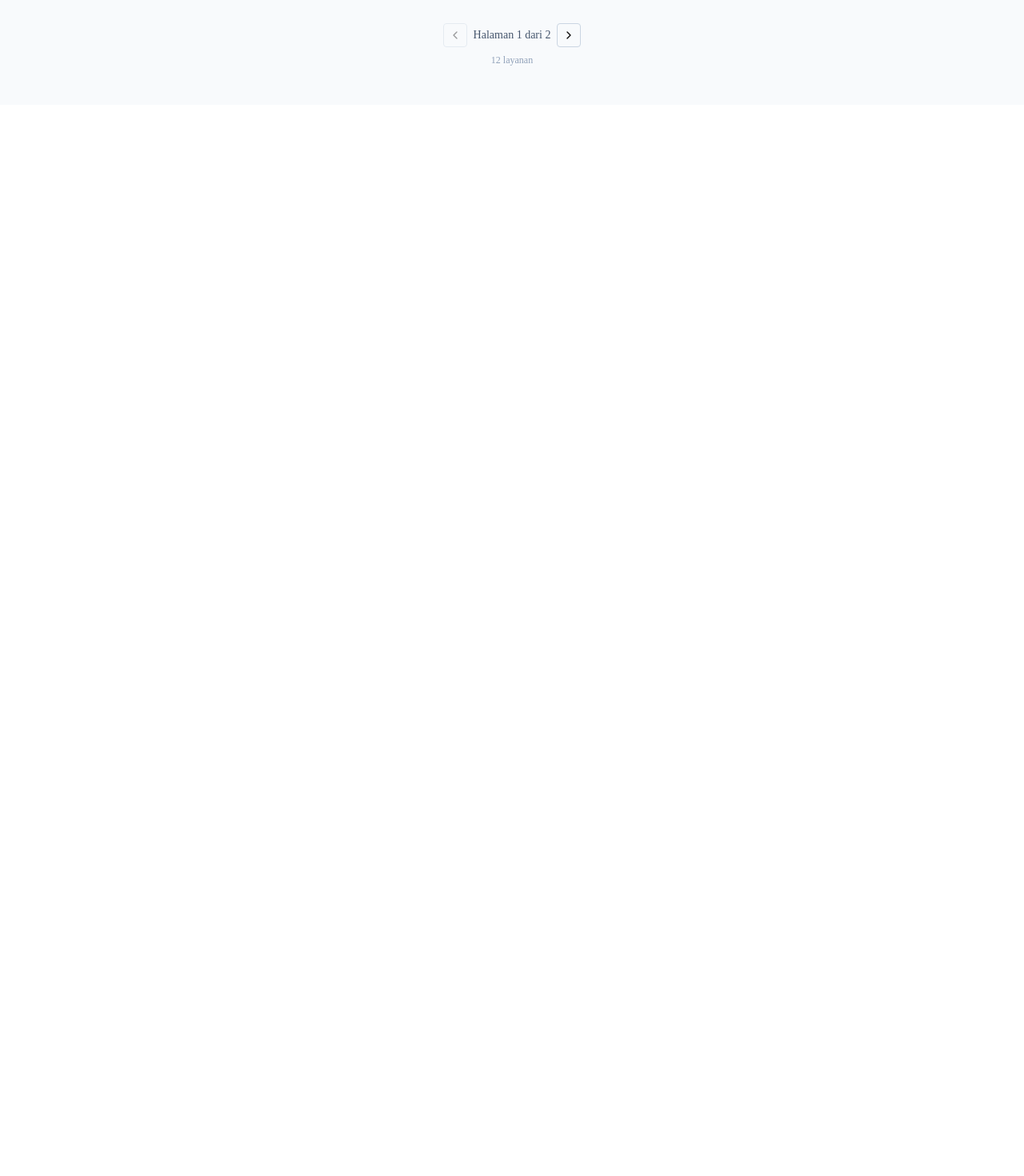
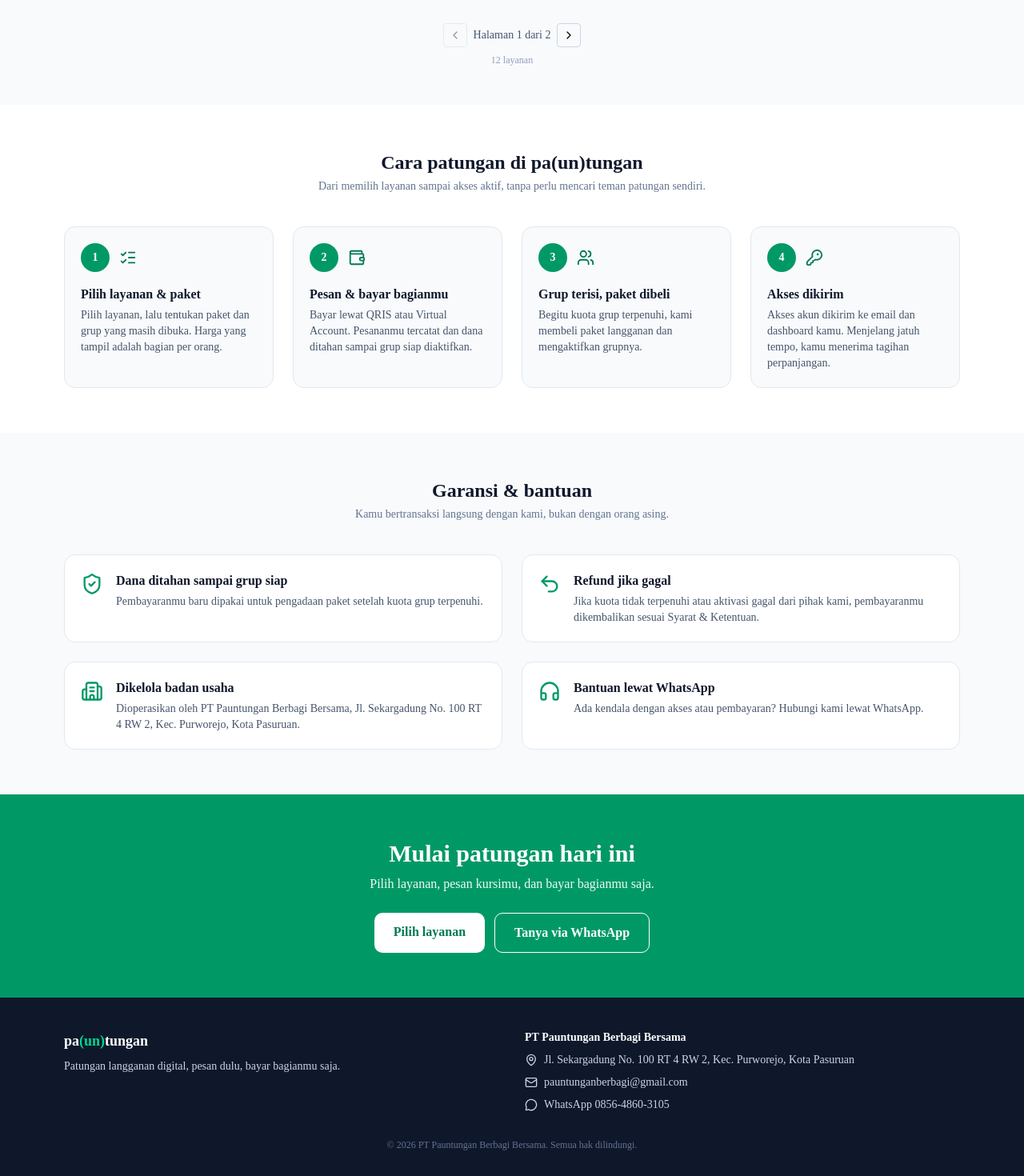
Before and after one commit to gultomalba/pauntungan, a Next.js app: page / in a window 1280 px wide. Shown: the part 1000-2470 px from the top of the page at 80% size. Before the commit the page ends 1131 px from the top, so only its background shows below. Built offline with nearby package versions, Linux system fonts and the light colour scheme.

Commit message:
cara kerja, garansi, penutup

```diff
--- a/src/app/page.tsx
+++ b/src/app/page.tsx
@@ -1,5 +1,8 @@
 import Header from "@/components/Header";
 import ProductCatalog from "@/components/ProductCatalog";
+import HowItWorks from "@/components/HowItWorks";
+import Guarantee from "@/components/Guarantee";
+import Footer from "@/components/Footer";
 
 export default function Home() {
   return (
@@ -27,7 +30,10 @@ export default function Home() {
         </section>
 
         <ProductCatalog />
+        <HowItWorks />
+        <Guarantee />
       </main>
+      <Footer />
     </div>
   );
 }
--- /dev/null
+++ b/src/components/Footer.tsx
@@ -0,0 +1,54 @@
+import { Mail, MapPin, MessageCircle } from "lucide-react";
+import { company, waLink } from "@/lib/company";
+
+export default function Footer() {
+  return (
+    <>
+      <section className="bg-emerald-600 py-14 text-center text-white">
+        <div className="mx-auto max-w-3xl px-4">
+          <h2 className="text-2xl font-bold sm:text-3xl">Mulai patungan hari ini</h2>
+          <p className="mt-2 text-emerald-50">Pilih layanan, pesan kursimu, dan bayar bagianmu saja.</p>
+          <div className="mt-6 flex flex-wrap justify-center gap-3">
+            <a href="#katalog" className="rounded-lg bg-white px-6 py-3 font-semibold text-emerald-700 hover:bg-emerald-50">
+              Pilih layanan
+            </a>
+            <a
+              href={waLink("Halo pa(un)tungan, saya mau tanya soal patungan.")}
+              target="_blank"
+              rel="noopener noreferrer"
+              className="rounded-lg border border-white px-6 py-3 font-semibold hover:bg-emerald-700"
+            >
+              Tanya via WhatsApp
+            </a>
+          </div>
+        </div>
+      </section>
+
+      <footer className="bg-slate-900 py-10 text-sm text-slate-300">
+        <div className="mx-auto grid max-w-6xl gap-8 px-4 md:grid-cols-2">
+          <div>
+            <p className="text-lg font-extrabold text-white">
+              pa<span className="text-emerald-400">(un)</span>tungan
+            </p>
+            <p className="mt-2 max-w-sm">Patungan langganan digital, pesan dulu, bayar bagianmu saja.</p>
+          </div>
+          <div className="space-y-2">
+            <p className="font-semibold text-white">{company.legalName}</p>
+            {company.nib && <p>NIB {company.nib}</p>}
+            <p className="flex gap-2"><MapPin size={16} className="mt-0.5 shrink-0" />{company.address}</p>
+            <p className="flex gap-2"><Mail size={16} className="mt-0.5 shrink-0" />{company.email}</p>
+            <p className="flex gap-2">
+              <MessageCircle size={16} className="mt-0.5 shrink-0" />
+              <a href={waLink("Halo pa(un)tungan")} target="_blank" rel="noopener noreferrer" className="hover:text-white">
+                WhatsApp {company.whatsappDisplay}
+              </a>
+            </p>
+          </div>
+        </div>
+        <p className="mt-8 text-center text-xs text-slate-500">
+          © {new Date().getFullYear()} {company.legalName}. Semua hak dilindungi.
+        </p>
+      </footer>
+    </>
+  );
+}
--- /dev/null
+++ b/src/components/Guarantee.tsx
@@ -0,0 +1,33 @@
+import { ShieldCheck, Undo2, Building2, Headphones } from "lucide-react";
+import { company } from "@/lib/company";
+
+const items = [
+  { icon: ShieldCheck, title: "Dana ditahan sampai grup siap", desc: "Pembayaranmu baru dipakai untuk pengadaan paket setelah kuota grup terpenuhi." },
+  { icon: Undo2, title: "Refund jika gagal", desc: "Jika kuota tidak terpenuhi atau aktivasi gagal dari pihak kami, pembayaranmu dikembalikan sesuai Syarat & Ketentuan." },
+  { icon: Building2, title: "Dikelola badan usaha", desc: `Dioperasikan oleh ${company.legalName}, ${company.address}.` },
+  { icon: Headphones, title: "Bantuan lewat WhatsApp", desc: "Ada kendala dengan akses atau pembayaran? Hubungi kami lewat WhatsApp." },
+];
+
+export default function Guarantee() {
+  return (
+    <section id="garansi" className="py-14">
+      <div className="mx-auto max-w-6xl px-4">
+        <h2 className="text-center text-2xl font-bold text-slate-900">Garansi & bantuan</h2>
+        <p className="mt-1 text-center text-sm text-slate-500">
+          Kamu bertransaksi langsung dengan kami, bukan dengan orang asing.
+        </p>
+        <div className="mt-10 grid gap-6 sm:grid-cols-2">
+          {items.map((it) => (
+            <div key={it.title} className="flex gap-4 rounded-xl border border-slate-200 bg-white p-5">
+              <it.icon size={28} className="mt-0.5 shrink-0 text-emerald-600" />
+              <div>
+                <h3 className="font-semibold text-slate-900">{it.title}</h3>
+                <p className="mt-1 text-sm text-slate-600">{it.desc}</p>
+              </div>
+            </div>
+          ))}
+        </div>
+      </div>
+    </section>
+  );
+}
--- /dev/null
+++ b/src/components/HowItWorks.tsx
@@ -0,0 +1,35 @@
+import { ListChecks, Wallet, Users, KeyRound } from "lucide-react";
+
+const steps = [
+  { icon: ListChecks, title: "Pilih layanan & paket", desc: "Pilih layanan, lalu tentukan paket dan grup yang masih dibuka. Harga yang tampil adalah bagian per orang." },
+  { icon: Wallet, title: "Pesan & bayar bagianmu", desc: "Bayar lewat QRIS atau Virtual Account. Pesananmu tercatat dan dana ditahan sampai grup siap diaktifkan." },
+  { icon: Users, title: "Grup terisi, paket dibeli", desc: "Begitu kuota grup terpenuhi, kami membeli paket langganan dan mengaktifkan grupnya." },
+  { icon: KeyRound, title: "Akses dikirim", desc: "Akses akun dikirim ke email dan dashboard kamu. Menjelang jatuh tempo, kamu menerima tagihan perpanjangan." },
+];
+
+export default function HowItWorks() {
+  return (
+    <section id="cara-kerja" className="bg-white py-14">
+      <div className="mx-auto max-w-6xl px-4">
+        <h2 className="text-center text-2xl font-bold text-slate-900">Cara patungan di pa(un)tungan</h2>
+        <p className="mt-1 text-center text-sm text-slate-500">
+          Dari memilih layanan sampai akses aktif, tanpa perlu mencari teman patungan sendiri.
+        </p>
+        <ol className="mt-10 grid gap-6 sm:grid-cols-2 lg:grid-cols-4">
+          {steps.map((s, i) => (
+            <li key={s.title} className="rounded-xl border border-slate-200 bg-slate-50 p-5">
+              <div className="flex items-center gap-3">
+                <span className="flex h-9 w-9 items-center justify-center rounded-full bg-emerald-600 text-sm font-bold text-white">
+                  {i + 1}
+                </span>
+                <s.icon size={22} className="text-emerald-700" />
+              </div>
+              <h3 className="mt-4 font-semibold text-slate-900">{s.title}</h3>
+              <p className="mt-1 text-sm text-slate-600">{s.desc}</p>
+            </li>
+          ))}
+        </ol>
+      </div>
+    </section>
+  );
+}
--- /dev/null
+++ b/src/lib/company.ts
@@ -0,0 +1,12 @@
+export const company = {
+  brand: "pa(un)tungan",
+  legalName: "PT Pauntungan Berbagi Bersama",
+  address: "Jl. Sekargadung No. 100 RT 4 RW 2, Kec. Purworejo, Kota Pasuruan",
+  email: "pauntunganberbagi@gmail.com",
+  whatsapp: "6285648603105", // format internasional untuk link wa.me
+  whatsappDisplay: "0856-4860-3105",
+  nib: "", // isi NIB jika sudah ada; kalau kosong, tidak ditampilkan
+};
+
+export const waLink = (text: string) =>
+  `https://wa.me/${company.whatsapp}?text=${encodeURIComponent(text)}`;
```
